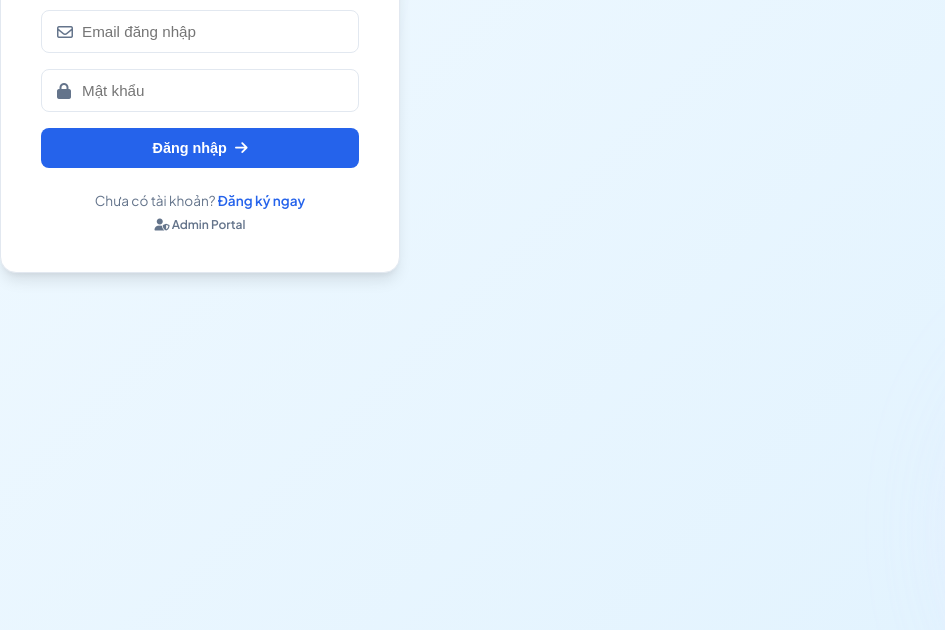
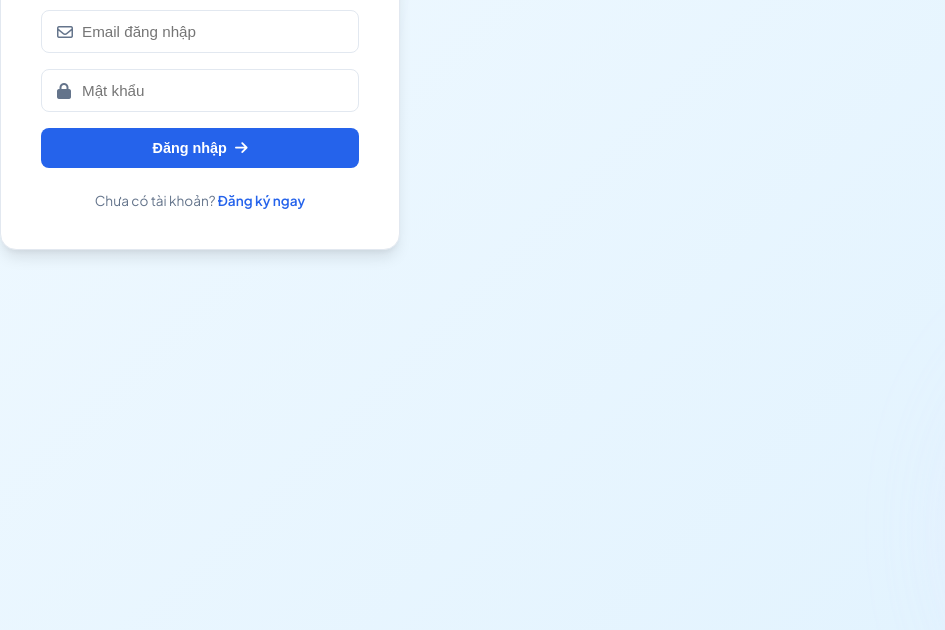
Before and after one commit to HoangThiencm/HT_Math_V6, a website: page index.html in a window 1280 px wide. Shown: the part 170-800 px from the top of the page, without its empty margins (0-945 px from the left). Drawn offline with nearby package versions, Linux system fonts and the light colour scheme; no server answers.

Commit message:
Update index.html

```diff
--- a/index.html
+++ b/index.html
@@ -20,6 +20,7 @@
 <body>
     <div class="app-container">
         <!-- AUTH SCREEN (Overlay) -->
+        <!-- Mặc định hiển thị lớp phủ này nếu chưa đăng nhập -->
         <div id="authSection" class="auth-overlay fade-in">
             <div class="auth-box glass-effect">
                 <div class="auth-brand">
@@ -41,10 +42,9 @@
                     <button class="btn btn-primary btn-block" onclick="handleLogin()">
                         Đăng nhập <i class="fa-solid fa-arrow-right"></i>
                     </button>
+                    <!-- Đã xóa link Admin Portal ở đây -->
                     <p class="auth-footer">
                         Chưa có tài khoản? <a href="#" onclick="showRegister()">Đăng ký ngay</a>
-                        <br>
-                        <a href="admin.html" class="text-xs text-muted mt-2 inline-block"><i class="fa-solid fa-user-shield"></i> Admin Portal</a>
                     </p>
                 </div>
 
@@ -70,6 +70,7 @@
         </div>
 
         <!-- MAIN DASHBOARD -->
+        <!-- Mặc định ẩn, chỉ hiện khi checkAuth() trong app.js xác nhận đã login -->
         <div id="mainApp" class="dashboard fade-in" style="display: none;">
             <!-- Sidebar (Left) -->
             <aside class="sidebar glass-effect">
```
